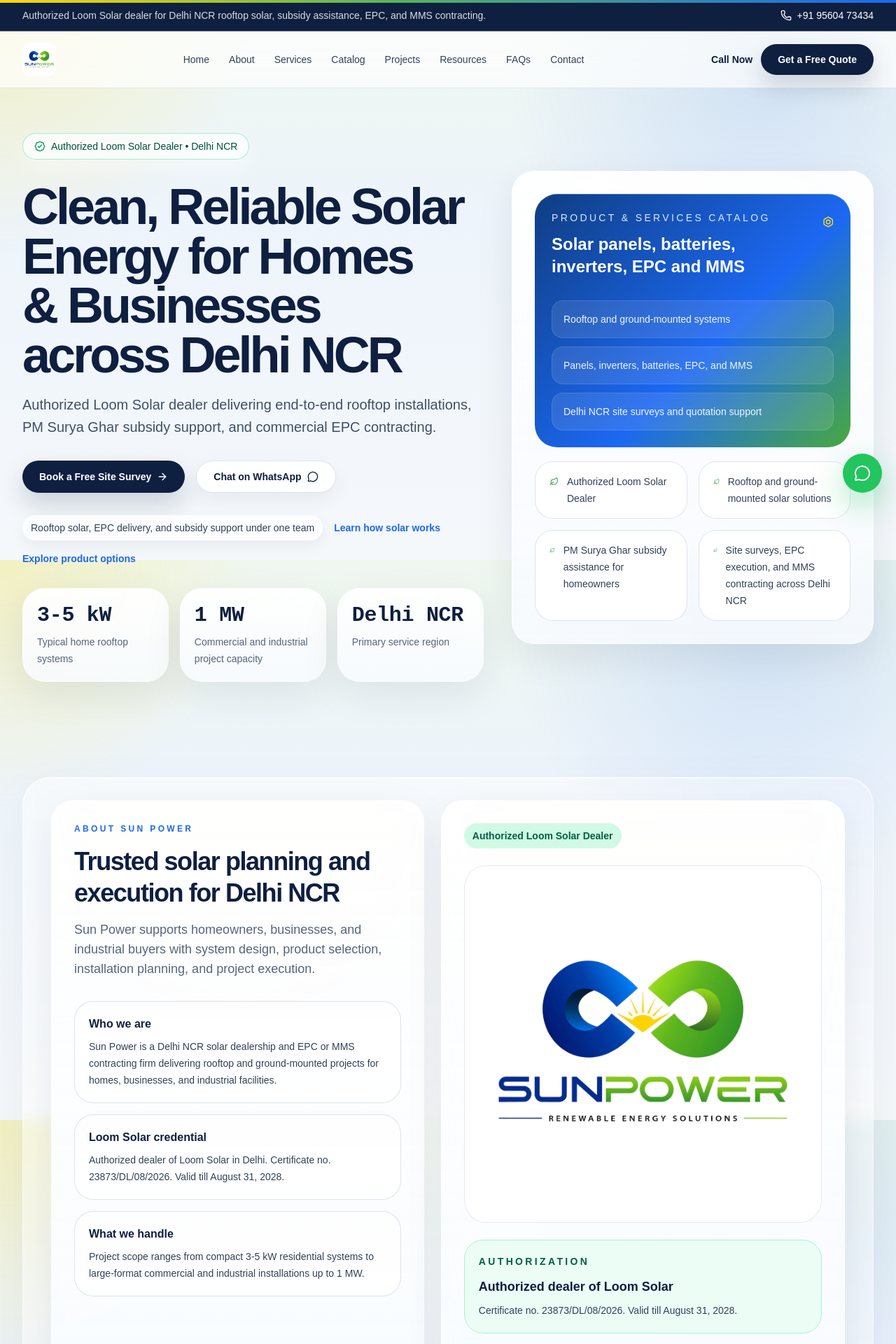
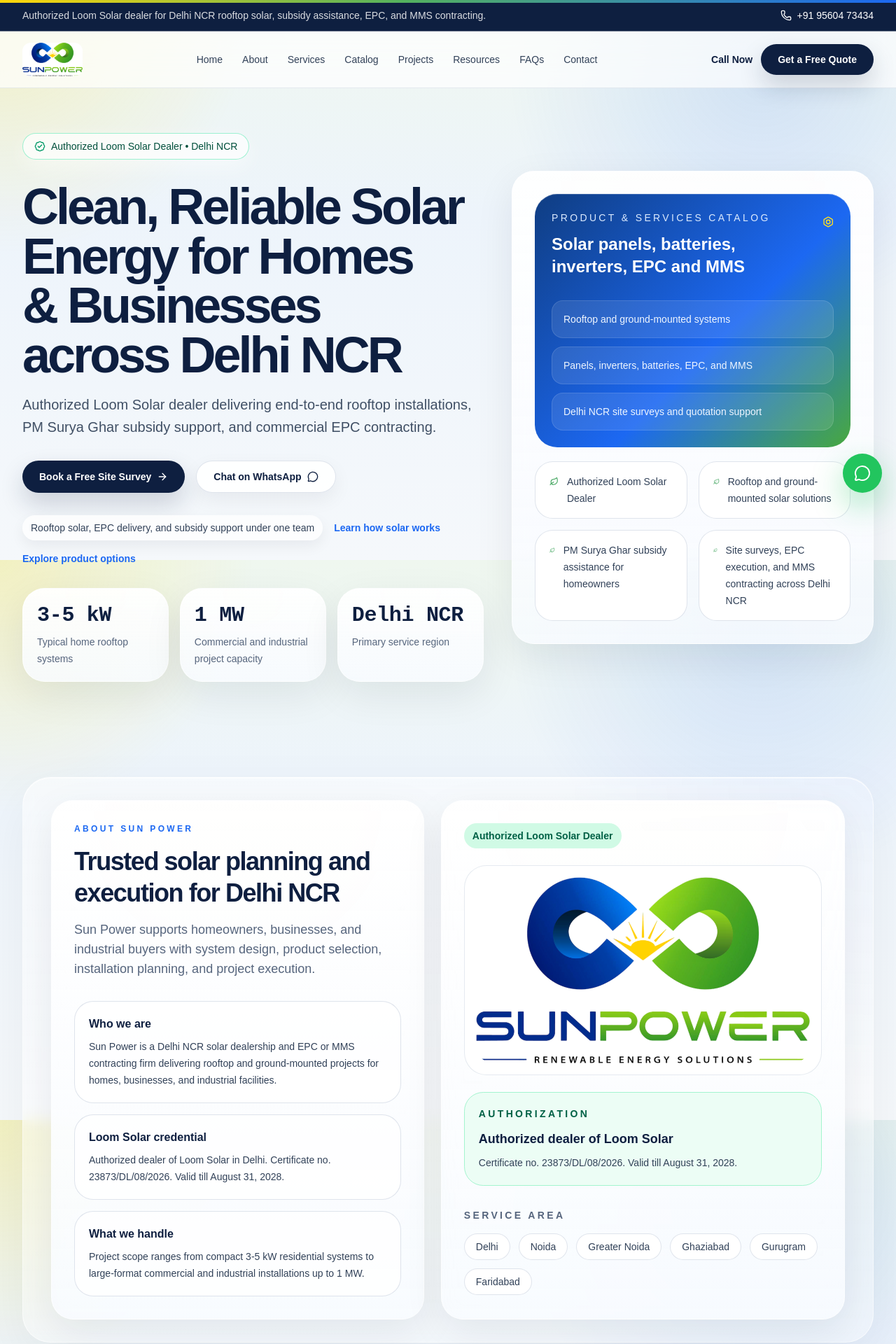
Before and after one commit to dhananjayvj/sunpower, a Next.js app: page / in a window 1280 px wide. Shown: the top 1920 px of the page at 70% size. Built offline with nearby package versions, Linux system fonts and the light colour scheme.

Commit message:
Fix trimmed Sun Power logo rendering

```diff
--- a/src/app/layout.tsx
+++ b/src/app/layout.tsx
@@ -40,7 +40,7 @@
   "@context": "https://schema.org",
   "@type": "LocalBusiness",
   name: "Sun Power",
-  image: `${siteUrl}/images/image.png`,
+  image: `${siteUrl}/images/image-trimmed.png`,
   telephone: "+91 95604 73434",
   address: {
     "@type": "PostalAddress",
--- a/src/components/sunpower-site.tsx
+++ b/src/components/sunpower-site.tsx
@@ -138,7 +138,7 @@
         <div className="mx-auto flex max-w-7xl items-center justify-between gap-6 px-4 py-4 sm:px-6 lg:px-8">
           <a href="#home" className="flex items-center gap-4">
             <Image
-              src="/images/image.png"
+              src="/images/image-trimmed.png"
               alt="Sun Power Renewable Energy Solutions logo"
               width={196}
               height={72}
@@ -320,7 +320,7 @@
 
               <div className="mt-6 rounded-[2rem] border border-border/80 bg-white p-4">
                 <Image
-                  src="/images/image.png"
+                  src="/images/image-trimmed.png"
                   alt="Sun Power company logo"
                   width={700}
                   height={700}
@@ -858,7 +858,7 @@
         <div className="mx-auto flex max-w-7xl flex-col gap-6 px-4 py-8 text-sm text-white/74 sm:px-6 lg:px-8 md:flex-row md:items-end md:justify-between">
           <div>
             <Image
-              src="/images/image.png"
+              src="/images/image-trimmed.png"
               alt="Sun Power logo"
               width={196}
               height={72}
```
Also changed, not shown: public/images/image-trimmed.png (added).
